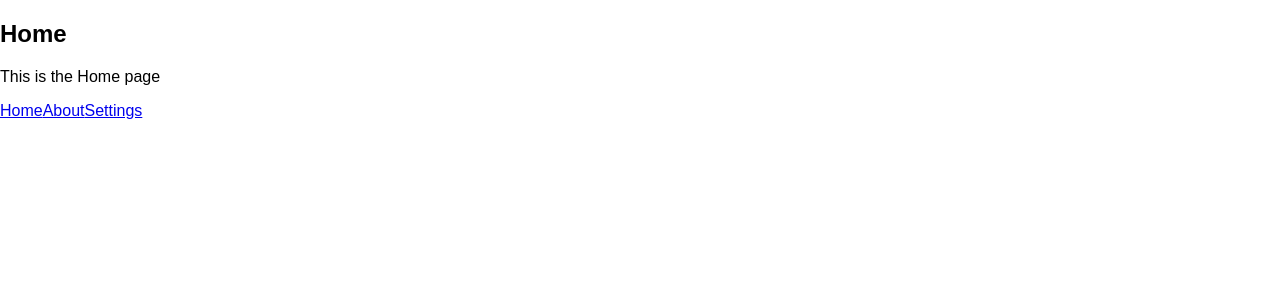
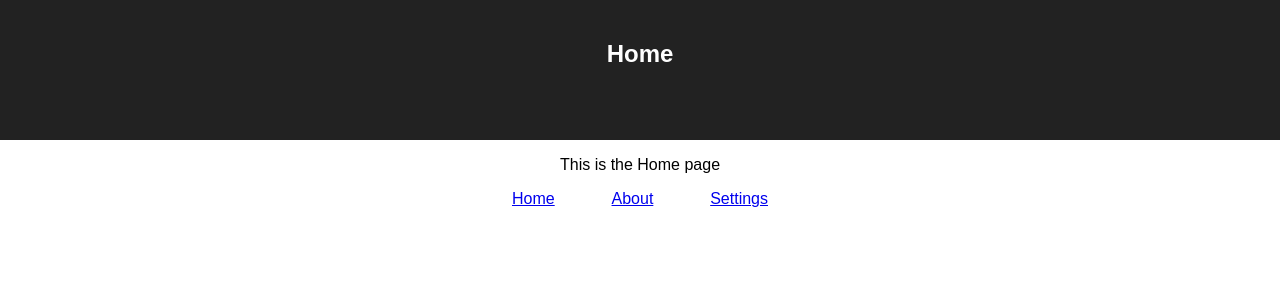
Before and after one commit to Extnow/pwa-test, a React (Create React App) app: page / in a window 1280 px wide. Shown: the top 300 px of the page. Built offline with nearby package versions, Linux system fonts and the light colour scheme.

Commit message:
add styles

```diff
--- a/public/style.css
+++ b/public/style.css
@@ -10,9 +10,16 @@ body {
 
 .App-header {
   background-color: #222;
-  height: 150px;
+  height: 100px;
   padding: 20px;
   color: white;
+}
+
+.App-navigation {
+  display: flex;
+  justify-content: space-between;
+  width: 20%;
+  margin: 0 auto;
 }
 
 .App-intro {
--- a/src/Page.js
+++ b/src/Page.js
@@ -2,11 +2,15 @@ import React from 'react';
 import { Link } from 'react-router-dom';
 
 export default ({ title }) => (
-  <div>
-    <h2>{title}</h2>
+  <div className="App">
+    <header className="App-header">
+      <h2>{title}</h2>
+    </header>
     <p>This is the {title} page</p>
-    <Link to="/">Home</Link>
-    <Link to="/about">About</Link>
-    <Link to="/settings">Settings</Link>
+    <div className="App-navigation">
+      <Link to="/">Home</Link>
+      <Link to="/about">About</Link>
+      <Link to="/settings">Settings</Link>
+    </div>
   </div>
 );
```
Also changed, not shown: src/index.js (line endings or trailing spaces).
